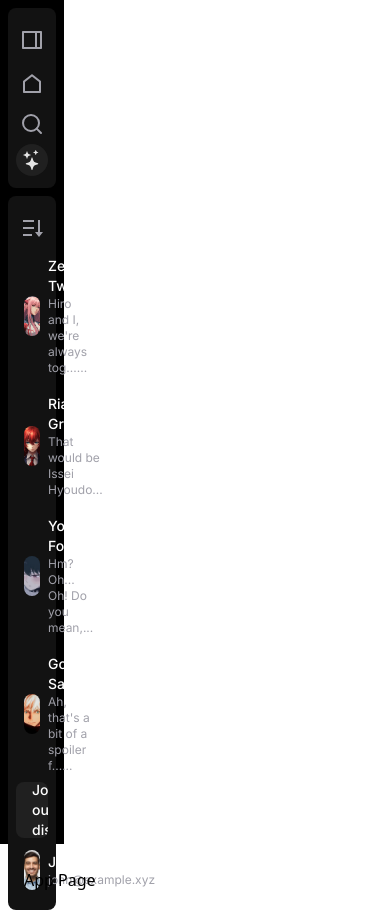
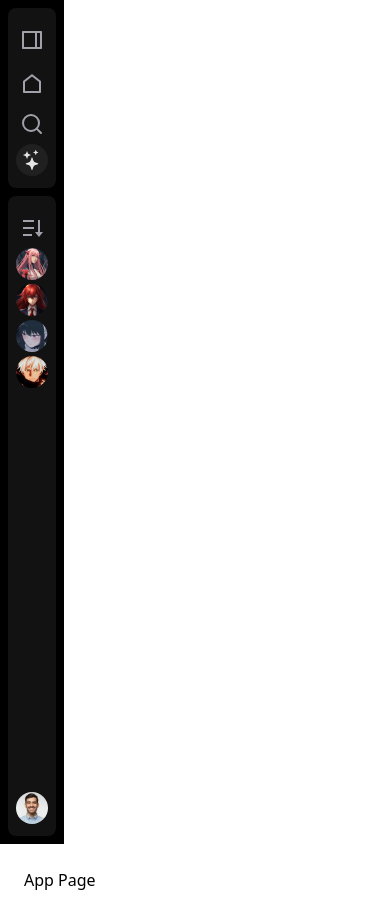
Before and after one commit to a2shtona/michael-test, a Next.js app: page / in a window 390 px wide. Built offline with nearby package versions, Linux system fonts and the light colour scheme.

Commit message:
sidebar responsive style

```diff
--- a/src/components/Elements/UserCard.tsx
+++ b/src/components/Elements/UserCard.tsx
@@ -1,9 +1,9 @@
 import Image from "next/image"
 const UserCard = ({image, name, detail}: {image: string, name: string, detail: string})=> {
   return(
-    <div className="flex flex-row gap-2 items-center hover:bg-button p-2 rounded-lg cursor-pointer">
-      <Image src={image} width={40} height={40} alt={name} className="rounded-full object-cover h-10 w-10"/>
-      <div className="flex flex-col">
+    <div className="flex flex-row gap-2 items-center hover:bg-button sm:p-2 rounded-lg cursor-pointer">
+      <Image src={image} width={0} height={0} sizes="100vw" alt={name} className="rounded-full object-cover sm:h-10 sm:w-10 w-8 h-8"/>
+      <div className="hidden sm:flex flex-col">
         <span className="text-white text-sm font-medium font-inter">{name}</span>
         <span className="text-zinc-400 text-xs font-normal font-inter">{detail.length>30? detail.slice(0.30) + "...": detail}</span>
       </div>
--- a/src/components/Layouts/Sidebar.tsx
+++ b/src/components/Layouts/Sidebar.tsx
@@ -74,7 +74,7 @@ const Sidebar = () => {
             </div>
             <RiSortDesc className="w-6 h-6 relative text-zinc-400" />
           </div>
-          <div className="flex flex-col gap-0.5">
+          <div className="flex flex-col gap-1">
             {users.map((user, index) => (
               <UserCard
                 key={index}
@@ -86,7 +86,7 @@ const Sidebar = () => {
           </div>
         </div>
       <div>
-        <div className="bg-button rounded-lg flex flex-row justify-between overflow-hidden items-center h-14 mb-1">
+        <div className="bg-button rounded-lg hidden sm:flex flex-row justify-between overflow-hidden items-center h-14 mb-1">
           <span className="text-white text-sm font-medium font-inter p-4">
             Join our discord
           </span>
```
